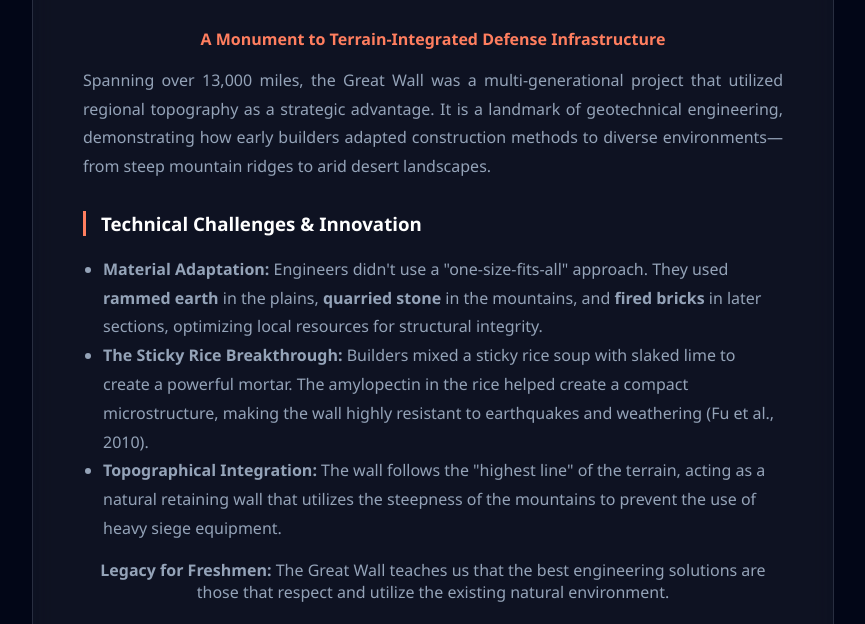
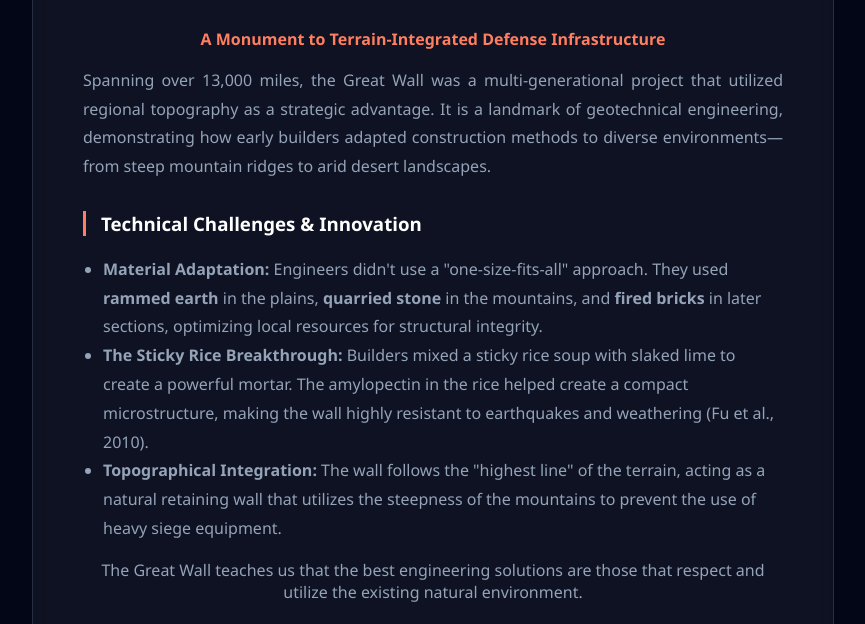
Before and after one commit to javellanamichelleann01-cmd/welcome-to-CEbilyans-world, a plain HTML site: page greatwall.html in a window 1280 px wide. Shown: the part 157-781 px from the top of the page, without its empty margins (207-1072 px from the left). Drawn offline with Linux system fonts and the light colour scheme.

Commit message:
Update greatwall.html

```diff
--- a/greatwall.html
+++ b/greatwall.html
@@ -44,7 +44,7 @@
         </ul>
 
         <span class="tech-insight">
-            <b>Legacy for Freshmen:</b> The Great Wall teaches us that the best engineering solutions are those that respect and utilize the existing natural environment.
+            The Great Wall teaches us that the best engineering solutions are those that respect and utilize the existing natural environment.
         </span>
 
         <div class="spec-source">
```
